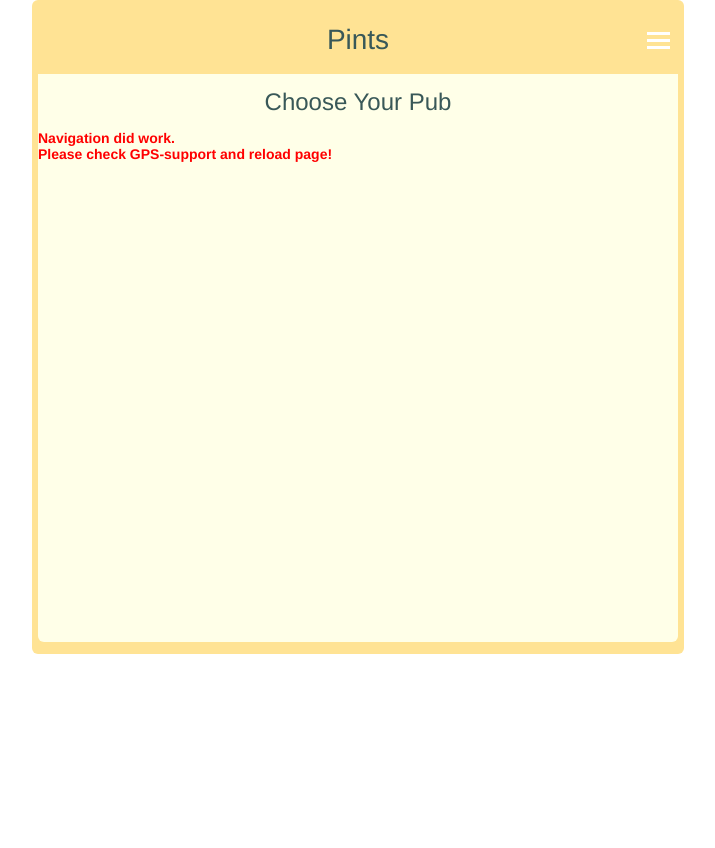
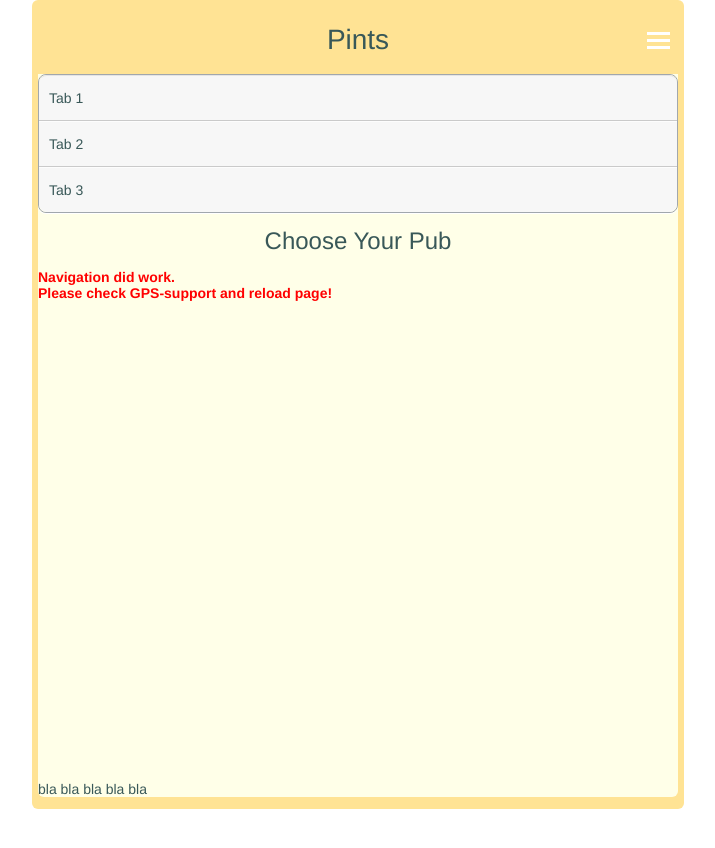
Before and after one commit to richardtraindl/pints, a Jekyll site: the page built from pints/index.html, in a window 1280 px wide. Shown: the top 848 px of the page, without its empty margins (282-997 px from the left). Built offline with Jekyll 4.4.1, drawn with Linux system fonts in a browser that asks for light colours; some of the changed lines change nothing that is shown.

Commit message:
Update index.html

```diff
--- a/pints/index.html
+++ b/pints/index.html
@@ -5,25 +5,42 @@ id: index
 ---
 
     <article>
+
+      <div id='tabs'>
+        <ul> <!-- auto-adds class tabs-nav for styling -->
+          <li>Tab 1</li> <!-- auto-adds class selected for styling (if tab li selected) -->
+          <li>Tab 2</li>
+          <li>Tab 3</li>
+        </ul>
+
+        <div id='tab-list'> <!-- Pub List -->
           <h2>Choose Your Pub</h2>
 
-      <section id="msg">
+          <div id="msg">
             <!-- Wird dynamisch befüllt -->
-      </section>
+          </div>
 
-      <section id="pub-list">
+          <div id="pub-list">
             <!-- Wird dynamisch befüllt -->
-      </section>
+          </div>
+        </div>
 
-      <!-- div class="small-gap"></div -->
+        <div id='tab-map'> <!-- Pub Map -->
+          <div id="mapid" style="min-width: 320px; max-width: 640px; width: 640px; height: 480px;">
+            <!-- Wird dynamisch befüllt -->
+          </div>
+        </div>
 
-      <section id="mapid" style="min-width: 320px; max-width: 640px; width: 640px; height: 480px;">
-        <!-- Wird dynamisch befüllt -->
-      </section>
+        <div id='tab-settings'> <!-- Settings -->
+          bla bla bla bla bla
+        </div>
+      </div>
+
     </article>
 
     <script>
       $(document).ready(function() {
+        if($('#tab-list').is(':visible') | $('#tab-map').is(':visible')){
           var count = 3;
           var location = { status: null, latitude: null, longitude: null };
           get_location(location);
@@ -54,60 +71,13 @@ id: index
               location.longitude = 16.3725042;
             }
 
+            if($('#tab-list').is(':visible')){
               show_pubs(location, count);
-
-          var mymap = L.map('mapid').setView([location.latitude, location.longitude], 13);
-
-          L.tileLayer('https://api.tiles.mapbox.com/v4/{id}/{z}/{x}/{y}.png?access_token=pk.eyJ1IjoibWFwYm94IiwiYSI6ImNpejY4NXVycTA2emYycXBndHRqcmZ3N3gifQ.rJcFIG214AriISLbB6B5aw', {
-            maxZoom: 18,
-            attribution: 'Map data &copy; <a href="http://openstreetmap.org">OpenStreetMap</a> contributors, ' +
-                '<a href="http://creativecommons.org/licenses/by-sa/2.0/">CC-BY-SA</a>, ' +
-                'Imagery © <a href="http://mapbox.com">Mapbox</a>',
-              id: 'mapbox.streets'
-          }).addTo(mymap);
-
-          $.getJSON('/data/pubs.json', function(data){
-            var rpubs = new Array();
-
-            $.each(data, function(index, pub){
-              var distance = calc_distance(location.longitude, location.latitude, pub.longitude, pub.latitude);
-              rpubs.push([distance, pub]);
-            });
-
-            function compare_distance(a, b){
-              if(a[0] < b[0]) return -1;
-              if(a[0] > b[0]) return 1;
-              return 0;
-            };
-
-            rpubs.sort(compare_distance);
-
-            var cnt = 0;
-            for(let rpub of rpubs){
-              cnt += 1;
-              if(cnt <= 50){
-                var pub = rpub[1];
-
-                var pub1 = L.marker([pub.latitude, pub.longitude]).addTo(mymap);
-                var popup = cnt.toString() + ") &nbsp;"
-                popup += pub.name + ", ";
-                for(category of pub.categories){
-                  popup += category + " ";
             }
-                popup += "<br>" + pub.address + "<br>";
-                for(tel of pub.tel){
-                  popup += tel + " ";
+            else{
+              show_map(location, count);
             }
-                if(pub.open.length > 0){
-                  popup += "<br>" + pub.open;
+          }, 3000);
       }
-
-                pub1.bindPopup(popup);
-              }
-            }
-            var userlocation = L.marker([location.latitude, location.longitude]).addTo(mymap);
-            userlocation.bindPopup("Here you are!").openPopup();
-        });
-      }, 3000);
     });
   </script>
```
Lines whose indentation alone changed are shown as unchanged.
